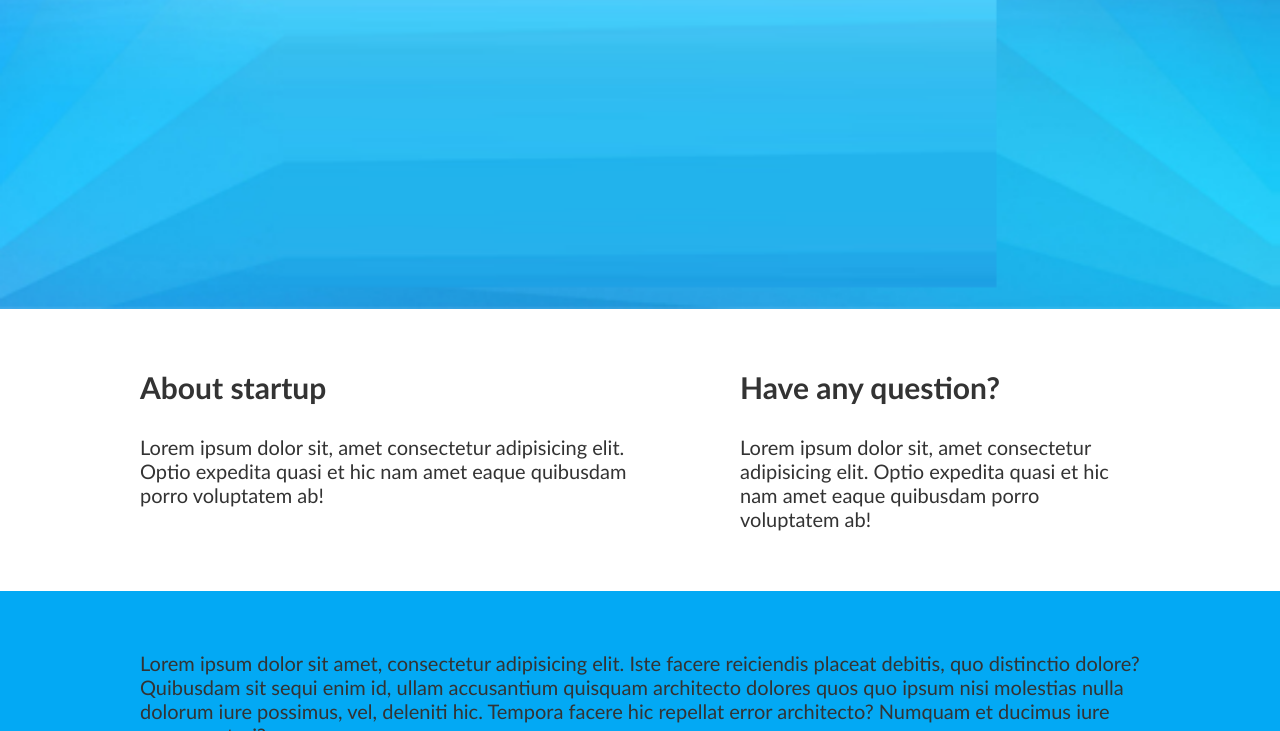
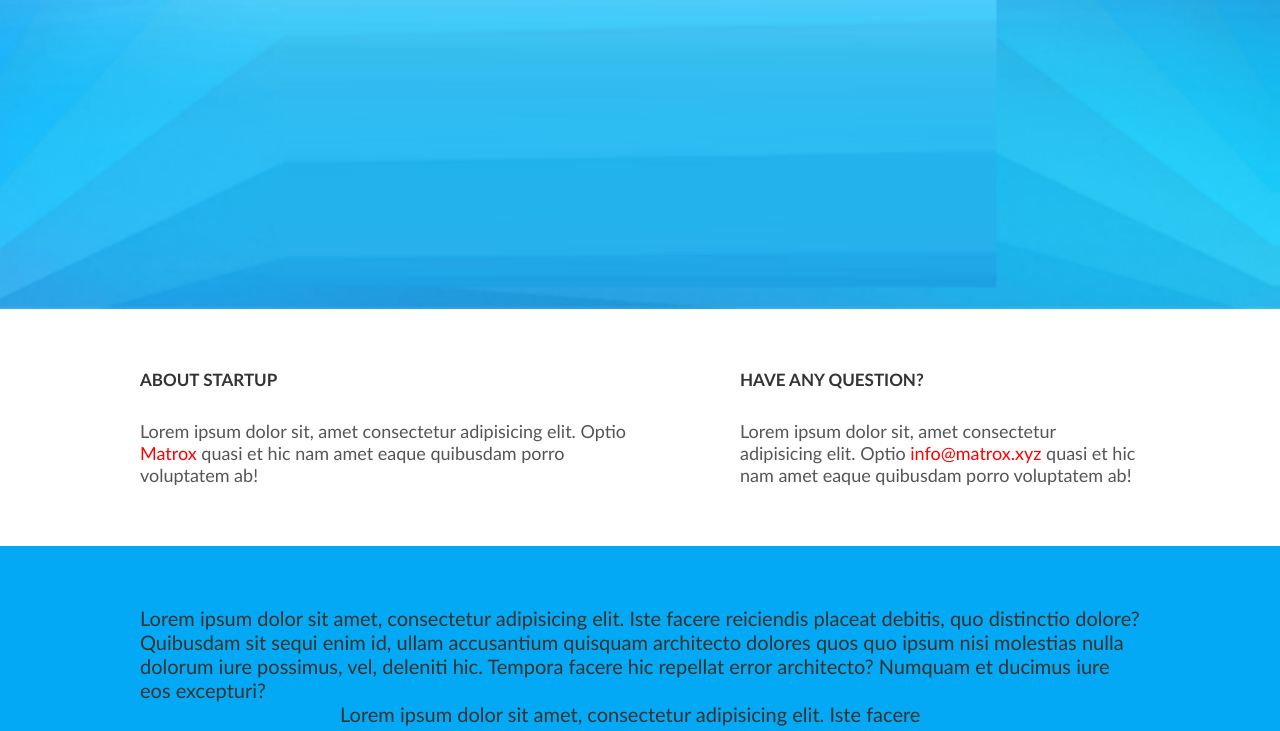
Before and after one commit to janusonyte/04-coming-soon, a website: page index.html in a window 1280 px wide. Shown: the part 491-1222 px from the top of the page. Drawn offline with Linux system fonts and the light colour scheme.

Commit message:
Main content links

```diff
--- a/css/pages/home.css
+++ b/css/pages/home.css
@@ -33,6 +33,22 @@
     font-size: 20px;
 }
 
+.content-title {
+    text-transform: uppercase;
+    font-size: 17px;
+}
+.content-description {
+    color: #555;
+    font-size: 18px;
+}
+.content-description > a {
+    color: red;
+    text-decoration: none;
+}
+.content-description > a:hover {
+    text-decoration: underline;
+}
+
 @media (max-width: 600px) {
     .hero .title {
         font-size: 64px;
--- a/index.html
+++ b/index.html
@@ -18,15 +18,15 @@
                 <p class="description">Lorem ipsum dolor sit, amet consectetur adipisicing elit. Reiciendis inventore voluptates consectetur! Ullam, nihil necessitatibus maiores consectetur ipsum, ad quasi odio mollitia quam error quis. Lorem ipsum dolor sit amet consectetur, adipisicing elit. Delectus facilis voluptate ea unde deserunt incidunt quo, temporibus, nihil suscipit quam quia repudiandae deleniti vero! Iste qui dolores error ducimus voluptatibus!</p>
             </div>
         </section>
-        <section class="container">
+        <section class="container main-content">
             <div class="row">
                 <div class="column">
-                    <h2>About startup</h2>
-                    <p>Lorem ipsum dolor sit, amet consectetur adipisicing elit. Optio expedita quasi et hic nam amet eaque quibusdam porro voluptatem ab!</p>
+                    <h2 class="content-title">About startup</h2>
+                    <p class="content-description">Lorem ipsum dolor sit, amet consectetur adipisicing elit. Optio <a href="./">Matrox</a> quasi et hic nam amet eaque quibusdam porro voluptatem ab!</p>
                 </div>
                 <div class="column right">
-                    <h2>Have any question?</h2>
-                    <p>Lorem ipsum dolor sit, amet consectetur adipisicing elit. Optio expedita quasi et hic nam amet eaque quibusdam porro voluptatem ab!</p>
+                    <h2 class="content-title">Have any question?</h2>
+                    <p class="content-description">Lorem ipsum dolor sit, amet consectetur adipisicing elit. Optio <a href="mailto:info@matrox.xyz">info@matrox.xyz</a> quasi et hic nam amet eaque quibusdam porro voluptatem ab!</p>
                 </div>
             </div>
         </section>
```
